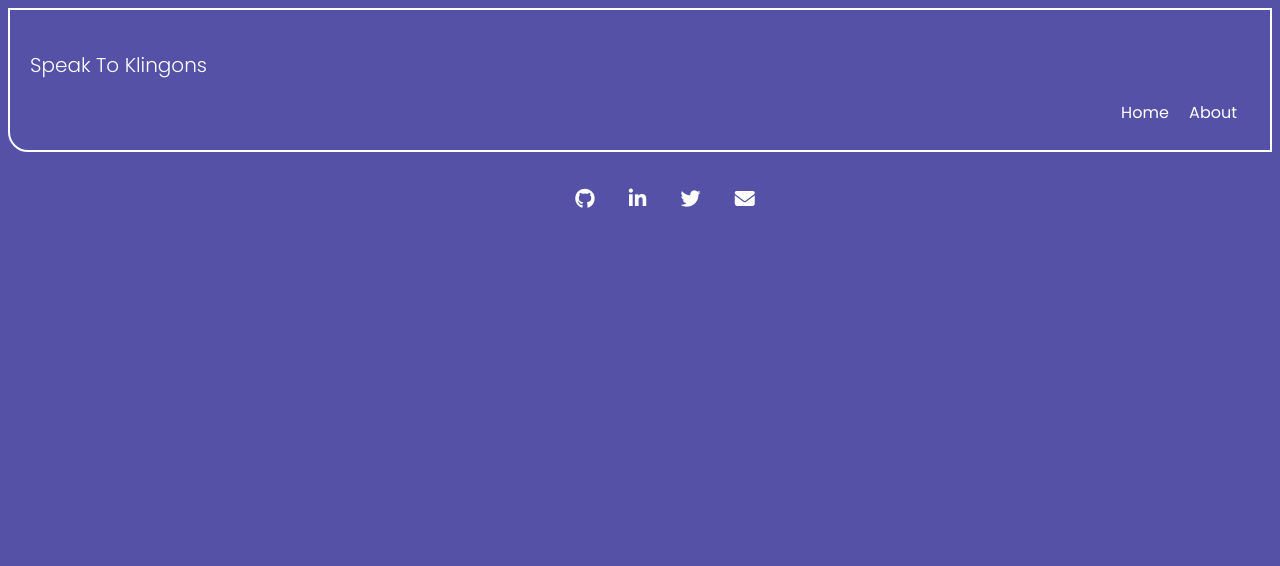
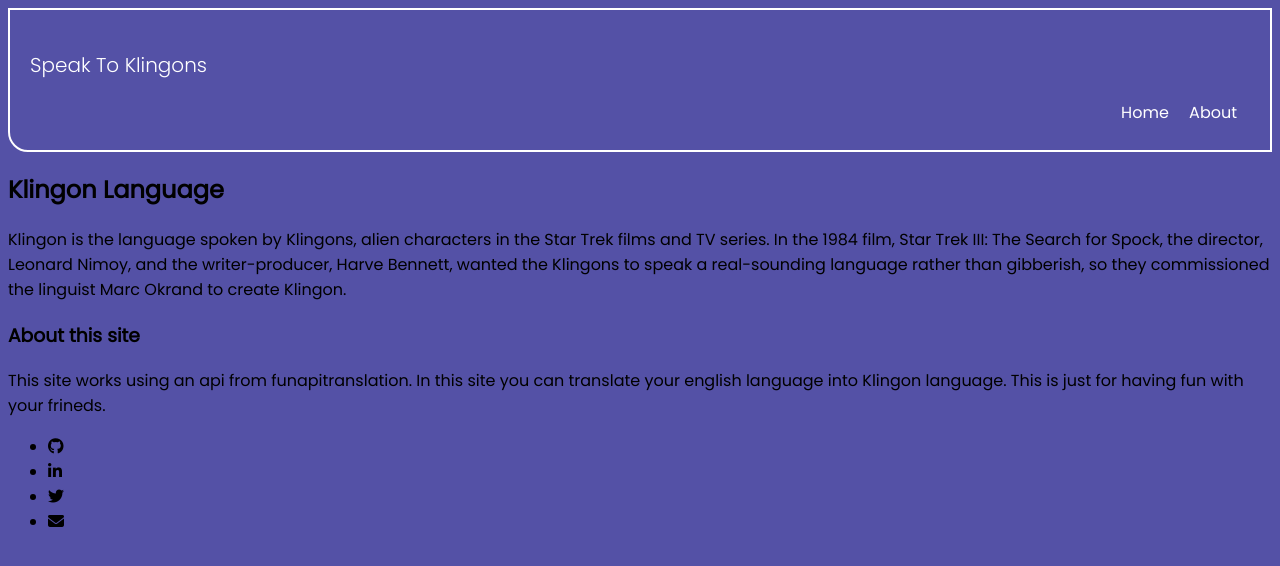
Before and after one commit to ShamiKantMourya/Klingon-language-translator, a plain HTML site: page about.html in a window 1280 px wide. Drawn offline with Linux system fonts and the light colour scheme.

Commit message:
docs: discription about site

```diff
--- a/about.html
+++ b/about.html
@@ -8,7 +8,7 @@
     <link rel="stylesheet" href="https://cdnjs.cloudflare.com/ajax/libs/font-awesome/6.2.0/css/all.min.css"
         integrity="sha512-xh6O/CkQoPOWDdYTDqeRdPCVd1SpvCA9XXcUnZS2FmJNp1coAFzvtCN9BmamE+4aHK8yyUHUSCcJHgXloTyT2A=="
         crossorigin="anonymous" referrerpolicy="no-referrer" />
-    <link rel="stylesheet" href="style.css" />
+    <link rel="stylesheet" href="about.css" />
     <title>Klingon Language Translator</title>
 </head>
 
@@ -22,7 +22,18 @@
             <li class="links"><a href="about.html">About</a></li>
         </ul>
     </nav>
-
+    <section class="container">
+        <h2>Klingon Language</h2>
+        <p>Klingon is the language spoken by Klingons, alien characters in the Star Trek films and TV series. In the
+            1984 film, Star Trek III: The Search for Spock, the director, Leonard Nimoy, and the writer-producer, Harve
+            Bennett, wanted the Klingons to speak a real-sounding language rather than gibberish, so they commissioned
+            the linguist Marc Okrand to create Klingon.</p>
+    </section>
+    <section class="about">
+        <h3>About this site</h3>
+        <p>This site works using an api from funapitranslation. In this site you can translate your english language
+            into Klingon language. This is just for having fun with your frineds.</p>
+    </section>
     <footer class="footer">
         <ul class="footer-list">
             <li class="social-link"><a href="https://github.com/ShamiKantMourya"></a><i class="fa-brands fa-github"></i>
```
